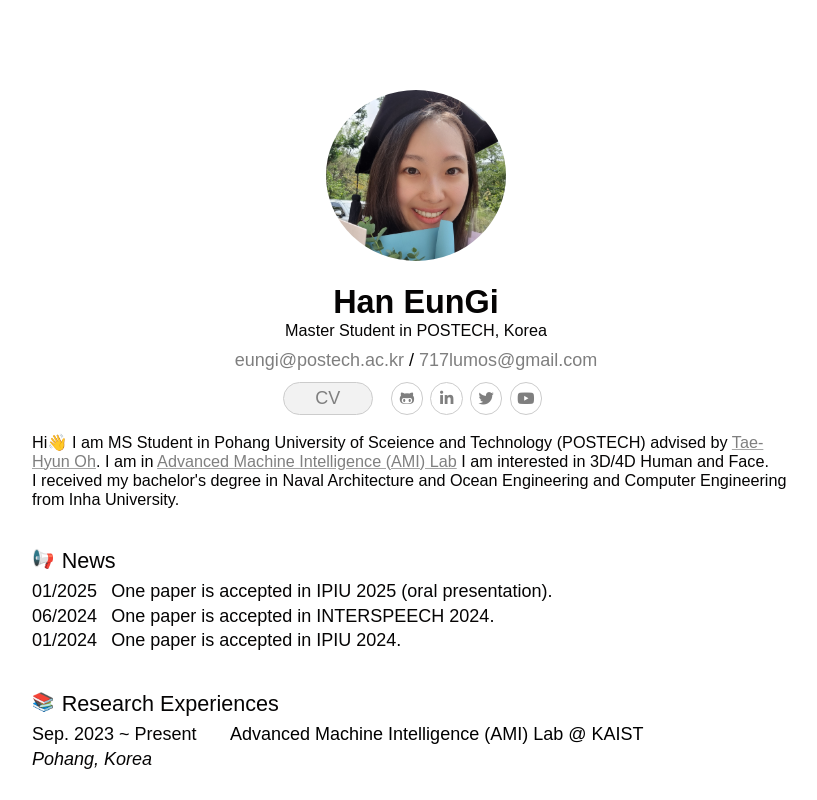
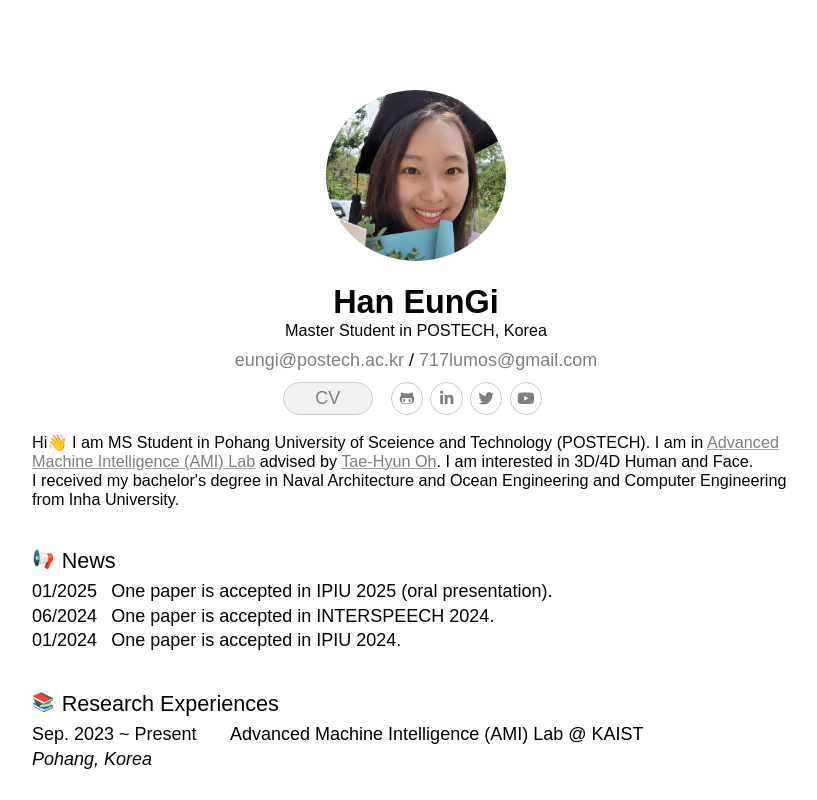
Before and after one commit to winterbloooom/profile, a plain HTML site: page index.html in a window 1280 px wide. Shown: the top 800 px of the page, without its empty margins (224-1041 px from the left). Drawn offline with Linux system fonts and the light colour scheme.

Commit message:
Update index.html

```diff
--- a/index.html
+++ b/index.html
@@ -59,7 +59,7 @@
                     </div>
                 </div>
                 <div id="home-greeting">
-                    Hi👋 I am MS Student in Pohang University of Sceience and Technology (POSTECH) advised by <a href="https://ami.kaiast.ac.kr/members/tae-hyun-oh">Tae-Hyun Oh</a>. I am in <a href="https://ami.kaist.ac.kr/">Advanced Machine Intelligence (AMI) Lab</a>
+                    Hi👋 I am MS Student in Pohang University of Sceience and Technology (POSTECH). I am in <a href="https://ami.kaist.ac.kr/">Advanced Machine Intelligence (AMI) Lab</a> advised by <a href="https://ami.kaiast.ac.kr/members/tae-hyun-oh">Tae-Hyun Oh</a>.
                     I am interested in 3D/4D Human and Face. <br>
                     I received my bachelor's degree in Naval Architecture and Ocean Engineering and Computer Engineering from Inha University.
                 </div>
```
